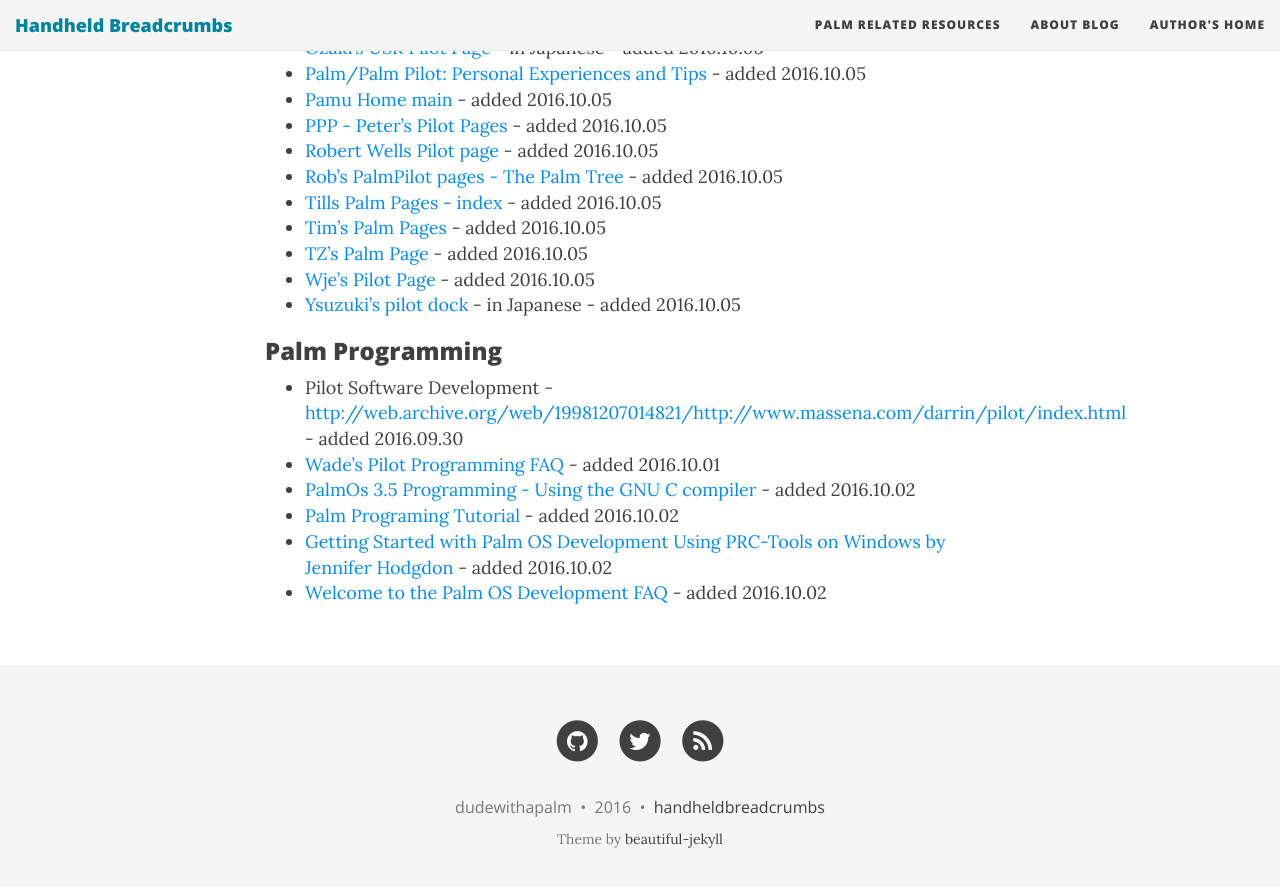
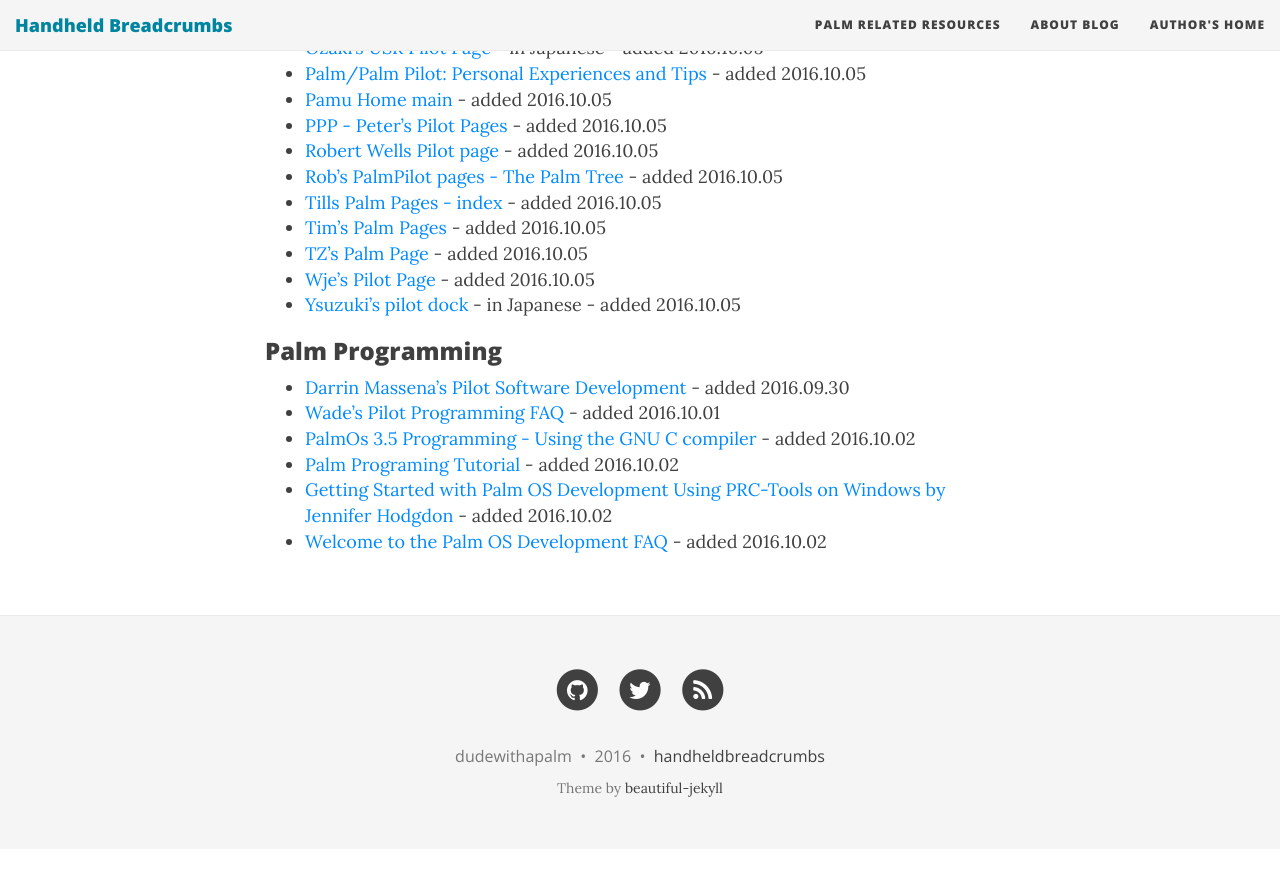
Before and after one commit to handheldbreadcrumbs/handheldbreadcrumbs.github.io, a Jekyll site: the page built from palmresources.md, in a window 1280 px wide and 900 px high, scrolled down 1306 px. Shown: the top 887 px of the window. Built offline with Jekyll 4.4.1, drawn with Linux system fonts in a browser that asks for light colours; nearby versions of some CDN libraries; after the commit the page ends 2155 px from its top, so only the background shows below that; some of the changed lines change nothing that is shown.

Commit message:
formatting changes to Programming section

```diff
--- a/palmresources.md
+++ b/palmresources.md
@@ -57,7 +57,7 @@
 * [Ysuzuki's pilot dock](http://web.archive.org/web/19990203072706/http://www.gix.or.jp/~ysuzuki/){:target="_blank"} - in Japanese - added 2016.10.05
 
 ### Palm Programming
-* Pilot Software Development - [http://web.archive.org/web/19981207014821/http://www.massena.com/darrin/pilot/index.html](http://web.archive.org/web/19981207014821/http://www.massena.com/darrin/pilot/index.html){:target="_blank"} - added 2016.09.30
+* [Darrin Massena's Pilot Software Development](http://web.archive.org/web/19981207014821/http://www.massena.com/darrin/pilot/index.html){:target="_blank"} - added 2016.09.30
 * [Wade's Pilot Programming FAQ](http://web.archive.org/web/19980614103130/http://www.wademan.com/Pilot/Program/FAQ.htm){:target="_blank"} - added 2016.10.01
 * [PalmOs 3.5 Programming - Using the GNU C compiler](http://web.archive.org/web/20050610082349/http://membres.lycos.fr/pbriol/palmos/gcc.html){:target="_blank"} - added 2016.10.02
 * [Palm Programing Tutorial](http://web.archive.org/web/20030110032033/http://www.ligfiets.net/toni/palm/tutorial/uk/){:target="_blank"} - added 2016.10.02
```
